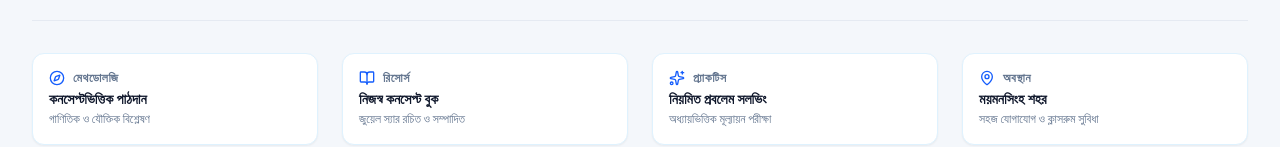
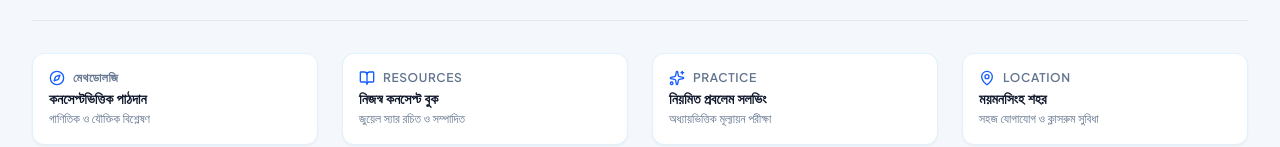
Before and after one commit to sayem0086372/Photon-Physics-Academy, a React (Vite) app: page / in a window 1280 px wide. Shown: the part 805-952 px from the top of the page. Built offline with nearby package versions, Linux system fonts and the light colour scheme; no server answers; the database is empty.

Commit message:
Translate homepage feature labels to English

```diff
--- a/src/components/Hero.tsx
+++ b/src/components/Hero.tsx
@@ -152,7 +152,7 @@ export const Hero: React.FC<HeroProps> = ({ onOpenInquiry }) => {
           <div className="p-4 rounded-xl bg-white border border-sky-100 shadow-xs">
             <div className="flex items-center gap-2 text-blue-600 mb-1">
               <BookOpen className="w-4 h-4" />
-              <span className="text-xs uppercase tracking-wider text-slate-500 font-semibold">রিসোর্স</span>
+              <span className="text-xs uppercase tracking-wider text-slate-500 font-semibold">Resources</span>
             </div>
             <div className="text-sm font-semibold text-slate-900 font-bangla">নিজস্ব কনসেপ্ট বুক</div>
             <div className="text-xs text-slate-500 font-bangla mt-0.5">জুয়েল স্যার রচিত ও সম্পাদিত</div>
@@ -161,7 +161,7 @@ export const Hero: React.FC<HeroProps> = ({ onOpenInquiry }) => {
           <div className="p-4 rounded-xl bg-white border border-sky-100 shadow-xs">
             <div className="flex items-center gap-2 text-blue-600 mb-1">
               <Sparkles className="w-4 h-4" />
-              <span className="text-xs uppercase tracking-wider text-slate-500 font-semibold">প্র্যাকটিস</span>
+              <span className="text-xs uppercase tracking-wider text-slate-500 font-semibold">Practice</span>
             </div>
             <div className="text-sm font-semibold text-slate-900 font-bangla">নিয়মিত প্রবলেম সলভিং</div>
             <div className="text-xs text-slate-500 font-bangla mt-0.5">অধ্যায়ভিত্তিক মূল্যায়ন পরীক্ষা</div>
@@ -170,7 +170,7 @@ export const Hero: React.FC<HeroProps> = ({ onOpenInquiry }) => {
           <div className="p-4 rounded-xl bg-white border border-sky-100 shadow-xs">
             <div className="flex items-center gap-2 text-blue-600 mb-1">
               <MapPin className="w-4 h-4" />
-              <span className="text-xs uppercase tracking-wider text-slate-500 font-semibold">অবস্থান</span>
+              <span className="text-xs uppercase tracking-wider text-slate-500 font-semibold">Location</span>
             </div>
             <div className="text-sm font-semibold text-slate-900 font-bangla">ময়মনসিংহ শহর</div>
             <div className="text-xs text-slate-500 font-bangla mt-0.5">সহজ যোগাযোগ ও ক্লাসরুম সুবিধা</div>
```
